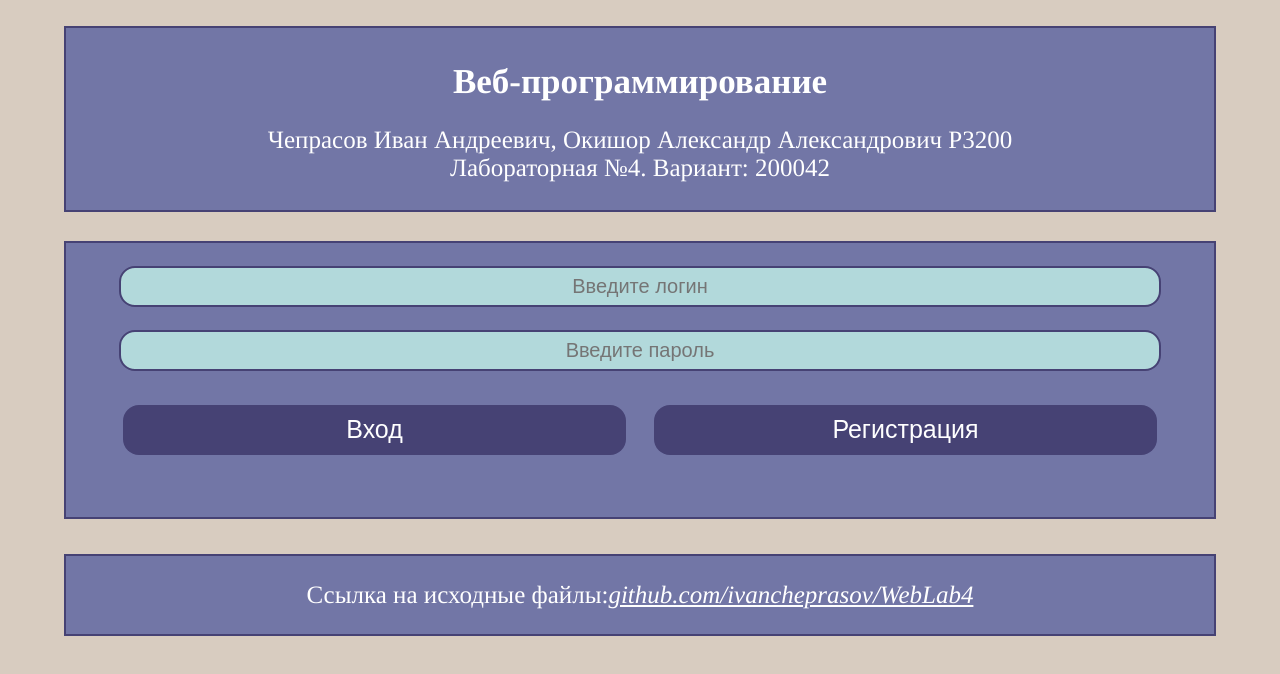
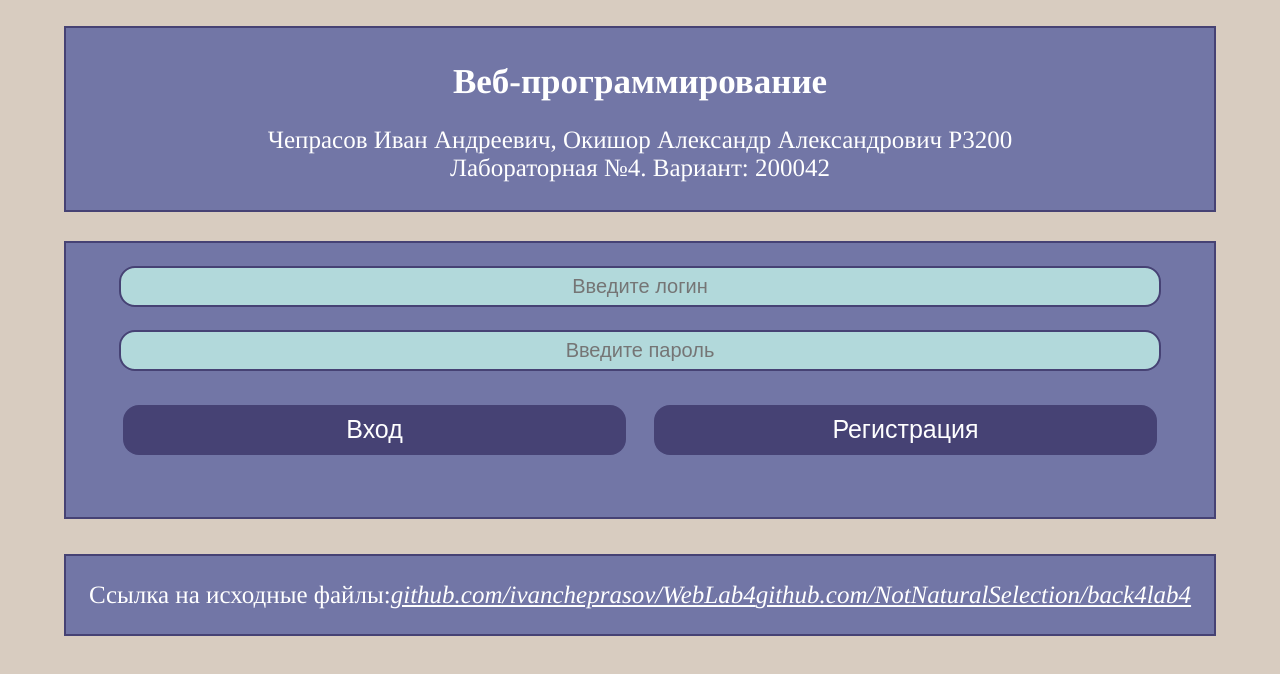
Before and after one commit to ivancheprasov/WebLab4, a React (Create React App) app: page /welcome in a window 1280 px wide. Shown: the top 674 px of the page. Built offline with nearby package versions, Linux system fonts and the light colour scheme.

Commit message:
Added link to git

```diff
--- a/src/components/Footer.js
+++ b/src/components/Footer.js
@@ -5,6 +5,7 @@ export function Footer(props) {
     <div className="footer" style={props.style}>
         <p>Ссылка на исходные файлы:
             <a id="gitLink" href="https://github.com/ivancheprasov/WebLab4">github.com/ivancheprasov/WebLab4</a>
+            <a id="gitLink" href="https://github.com/NotNaturalSelection/back4lab4">github.com/NotNaturalSelection/back4lab4</a>
         </p>
     </div>
     );
```
